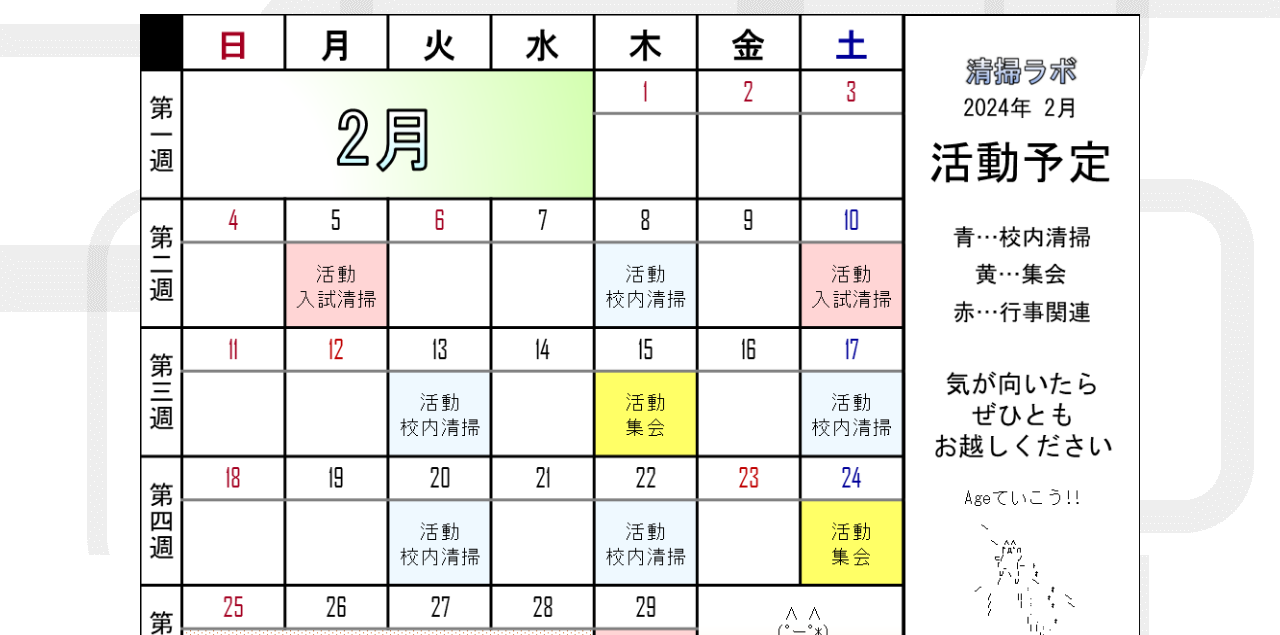
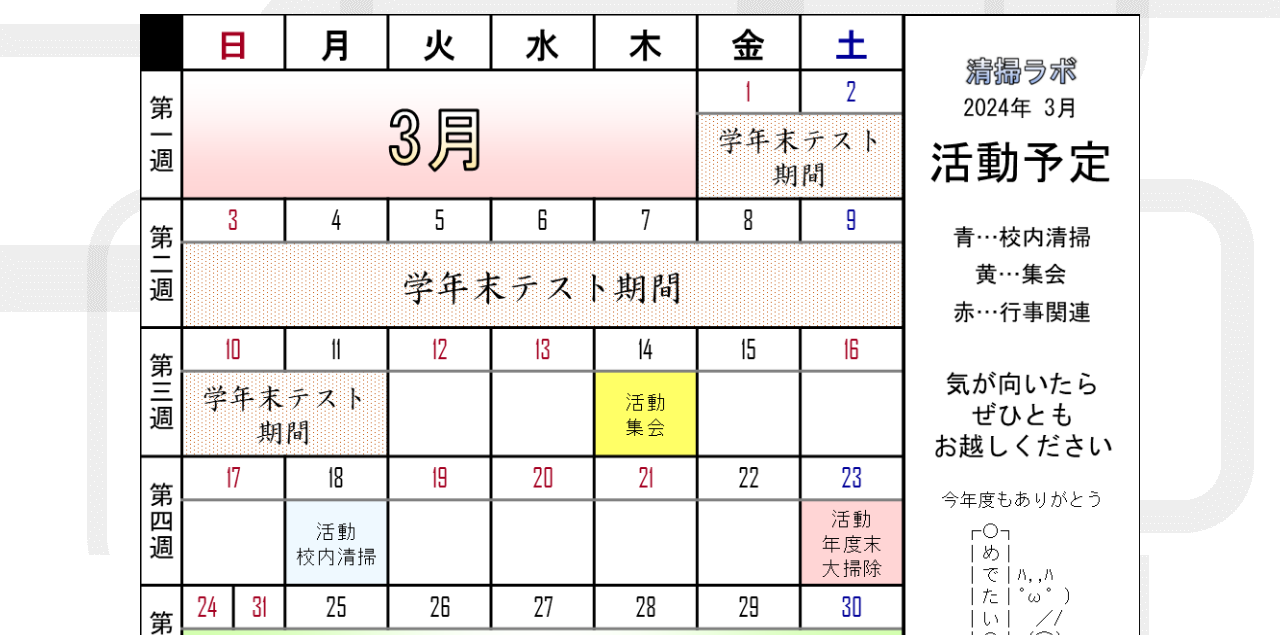
Before and after one commit to ATARO-QQQ/YSCL-schedule-test-beta-1, a plain HTML site: page index.html in a window 1280 px wide. Shown: the part 165-800 px from the top of the page. Drawn offline with Linux system fonts and the light colour scheme.

Commit message:
Update index.html

```diff
--- a/index.html
+++ b/index.html
@@ -12,7 +12,7 @@
 <p> </p>
 <p> </p>
 <body>
-    <center><img src="清掃ラボ 予定表 2024 2 仮1.png" width="1000" height="700"></center>
+    <center><img src="清掃ラボ 予定表 2024 3 仮1.png" width="1000" height="700"></center>
 </body>
 <p> </p>
 <p> </p>
```
